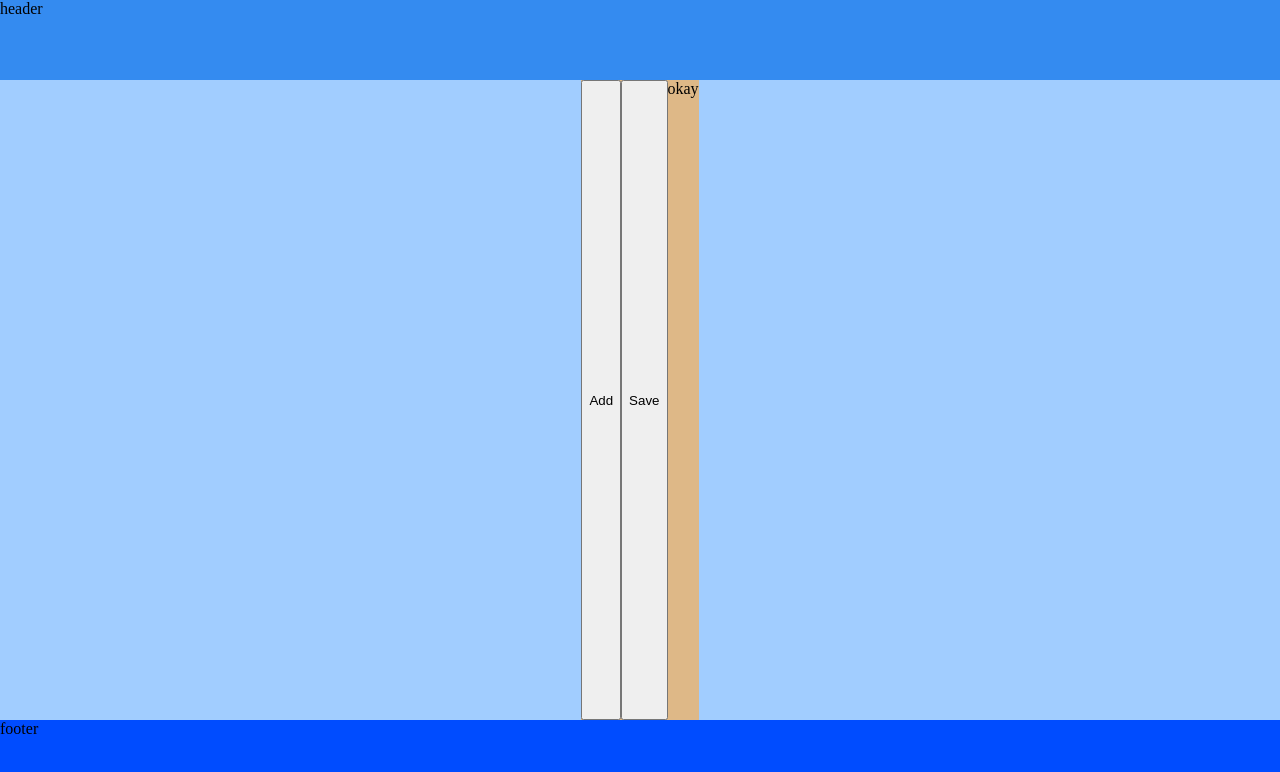
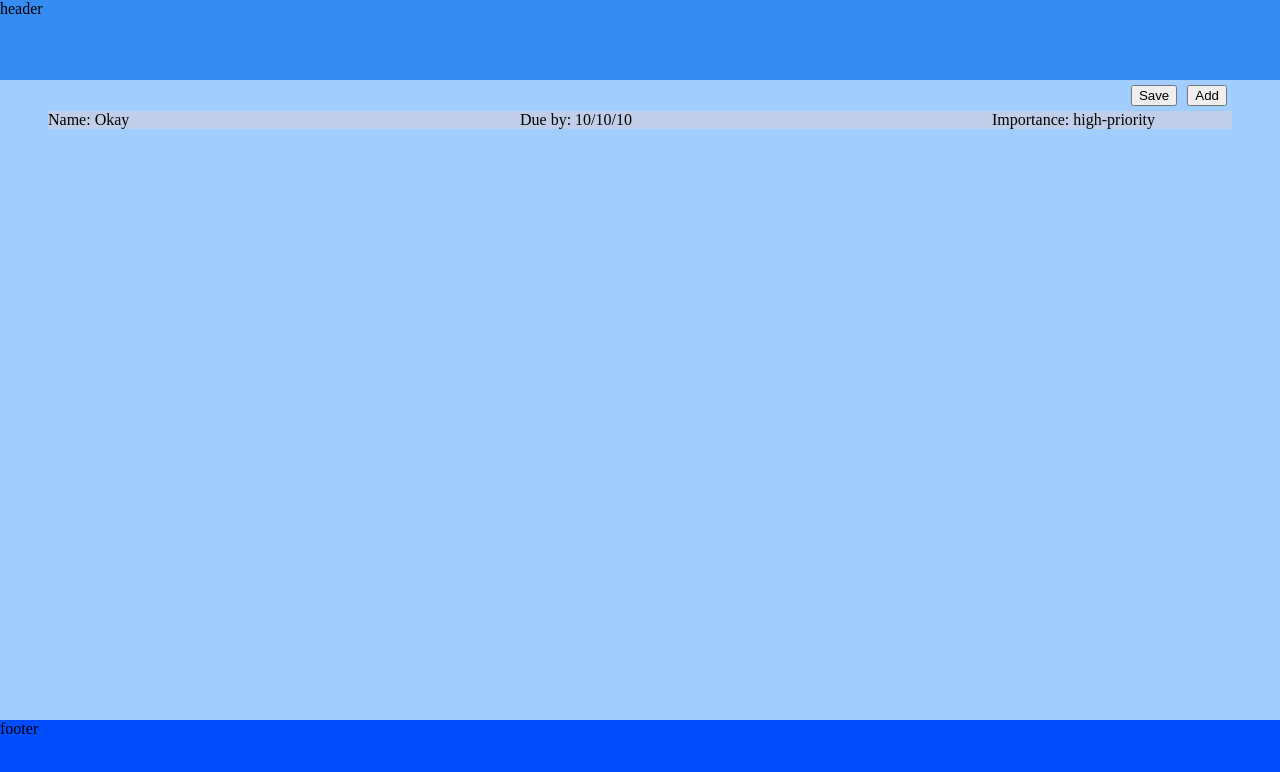
Before and after one commit to Jtstin/scheduling-app, a React (Vite) app in the folder schedule-ui/: page / in a window 1280 px wide. Shown: the top 772 px of the page. Built offline with nearby package versions, Linux system fonts and the light colour scheme.

Commit message:
added rows and added more containers

```diff
--- a/schedule-ui/App.tsx
+++ b/schedule-ui/App.tsx
@@ -1,13 +1,15 @@
 import React from "react";
 import { render } from "react-dom";
-import Tasks from "./tasks";
+import Tasks from "./Tasks";
 
 const App = () => {
   return (
     <div className="container">
       <div className="sch-header">header</div>
       <div className="sch-body">
+        <div className="main-content-side"></div>
         <Tasks />
+        <div className="main-content-side"></div>
       </div>
       <div className="sch-footer">footer</div>
     </div>
--- /dev/null
+++ b/schedule-ui/Task.tsx
@@ -0,0 +1,13 @@
+import React from "react";
+
+const Task = () => {
+  return (
+    <div className="task-row">
+      <div className="task-name">Name: Okay</div>
+      <div className="task-due-by">Due by: 10/10/10</div>
+      <div className="task-importance">Importance: high-priority</div>
+    </div>
+  );
+};
+
+export default Task;
--- a/schedule-ui/Tasks.tsx
+++ b/schedule-ui/Tasks.tsx
@@ -1,11 +1,20 @@
 import React from "react";
+import Task from "./Task";
 
 const Tasks = () => {
   return (
     <div className="main-content">
-      <button className="add">Add</button>
-      <button className="save">Save</button>
-      <div>okay</div>
+      <div className="main-content-header">
+        <div className="buttons">
+          <button>Save</button>
+        </div>
+        <div className="buttons">
+          <button>Add</button>
+        </div>
+      </div>
+      <div>
+        <Task />
+      </div>
     </div>
   );
 };
--- a/schedule-ui/schedule.css
+++ b/schedule-ui/schedule.css
@@ -109,15 +109,41 @@ video {
   background-color: rgb(0, 76, 255);
   height: 5em;
 }
+.main-content-side {
+  width: 3em;
+}
 
 .main-content {
-  background-color: burlywood;
+  background-color: rgb(161, 205, 255);
+  display: flex;
+  flex-direction: column;
+  flex-grow: 1;
+}
+
+.main-content-header {
   display: flex;
   justify-content: flex-end;
 }
 
-.add {
+.buttons {
+  padding: 5;
 }
 
-.save {
+.task-row {
+  display: flex;
+  flex-grow: 1;
+  background-color: rgb(191, 207, 233);
+  justify-content: space-between;
 }
+
+.task-name {
+  width: 15em;
+}
+
+.task-due-by {
+  width: 15em;
+}
+
+.task-importance {
+  width: 15em;
+}
```
